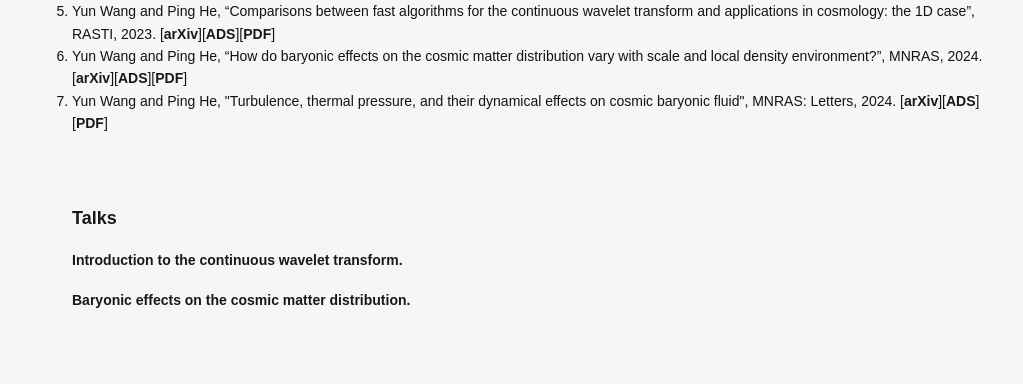
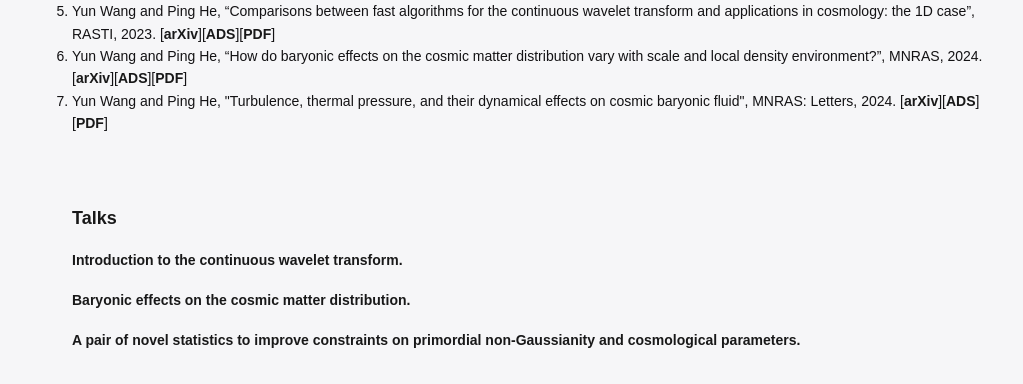
Before and after one commit to WangYun1995/WangYun1995.github.io, a plain HTML site: page index.html in a window 1280 px wide. Shown: the part 715-1099 px from the top of the page, without its empty margins (128-1151 px from the left). Drawn offline with Linux system fonts and the light colour scheme.

Commit message:
Update index.html

```diff
--- a/index.html
+++ b/index.html
@@ -59,6 +59,9 @@
     <div class="course">
       <a href="talks/temp_talks/Baryonic effects on the cosmic matter distribution.pdf" target="_blank">Baryonic effects on the cosmic matter distribution.</a>
     </div>
+    <div class="course">
+      <a href="talks/temp_talks/A pair of novel statistics to improve constraints on primordial non-Gaussianity and cosmological parameters.pdf" target="_blank">A pair of novel statistics to improve constraints on primordial non-Gaussianity and cosmological parameters.</a>
+    </div>
 
 
 
```
